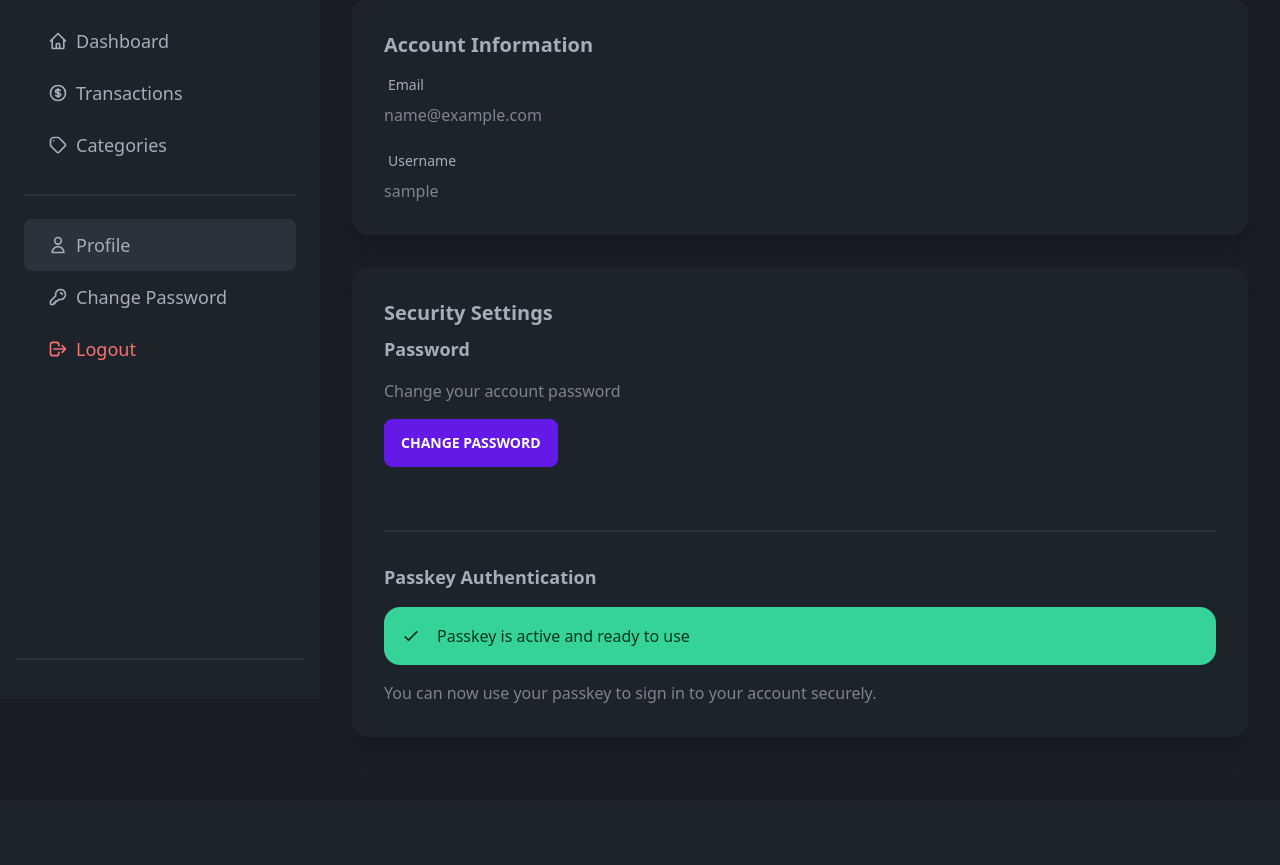
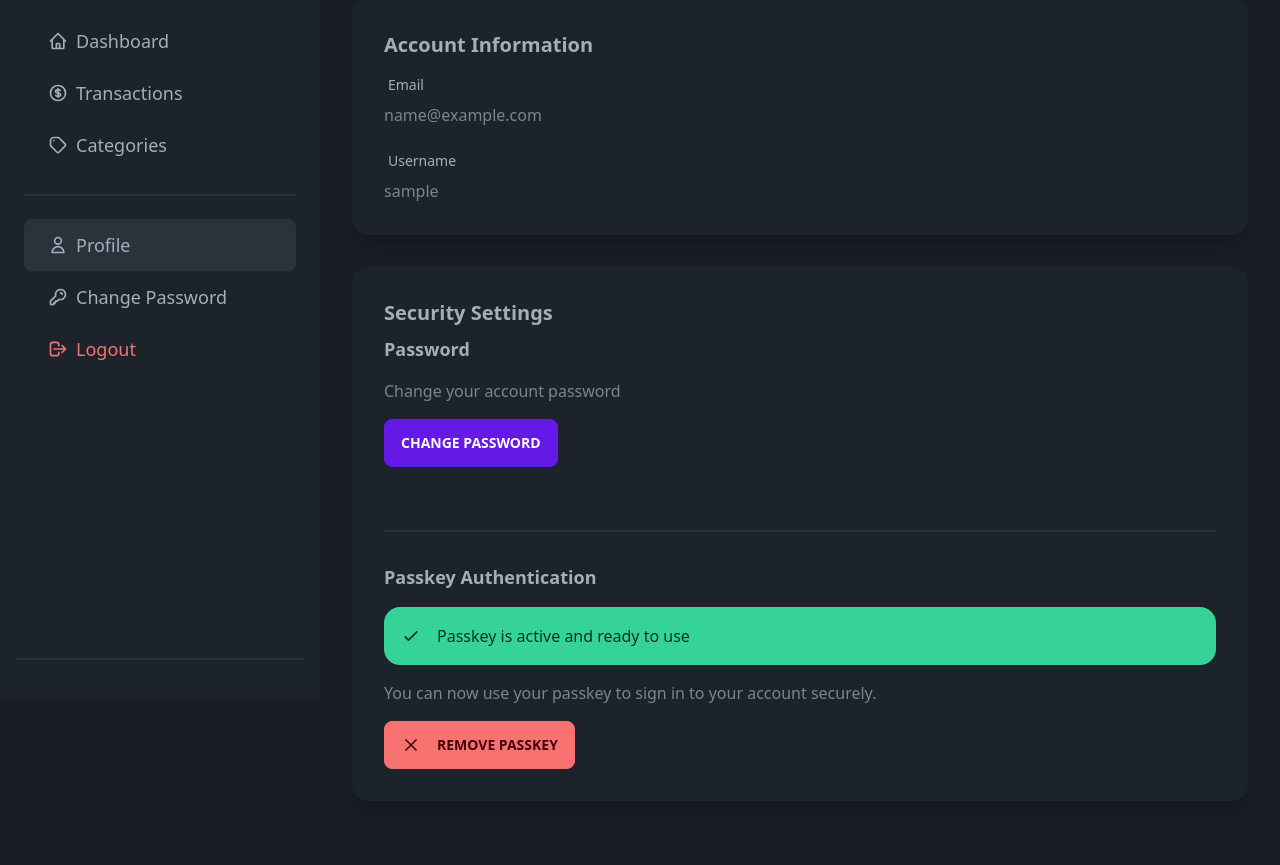
Before and after one commit to eonseed/quadrex, a Flask app: page /auth/profile in a window 1280 px wide. Shown: the part 101-966 px from the top of the page. Before the commit the page ends 804 px from the top, so only its background shows below. Run offline with Flask 3, Linux system fonts and the light colour scheme; a user stored in the database is signed in; tables that the repository leaves empty hold one stand-in row (values such as "Sample post"); some libraries are stand-ins or nearby versions.

Commit message:
Add functionality to remove passkey from profile page
* **profile.html**
  - Add "Remove Passkey" button in the "Passkey Authentication" section
  - Include `passkey-management.js` script

* **passkey-management.js**
  - Create JavaScript file to handle passkey removal
  - Use AJAX to call backend route `/auth/passkey/remove`
  - Update passkey status after removal

* **routes.py**
  - Fix syntax in passkey status checking route

```diff
--- a/app/auth/routes.py
+++ b/app/auth/routes.py
@@ -235,7 +235,7 @@ def passkey_authenticate():
         # Initialize allow_credentials list
         allow_credentials = []
 
-        if email:
+        if (email):
             # If email provided, only allow that user's passkey
             user = User.query.filter_by(email=email).first()
             if not user or not user.has_passkey():
--- /dev/null
+++ b/app/static/js/passkey-management.js
@@ -0,0 +1,45 @@
+document.addEventListener('DOMContentLoaded', function() {
+    const removePasskeyButton = document.getElementById('remove-passkey-btn');
+
+    if (removePasskeyButton) {
+        removePasskeyButton.addEventListener('click', async function() {
+            try {
+                const response = await fetch('/auth/passkey/remove', {
+                    method: 'POST',
+                    headers: {
+                        'Content-Type': 'application/json',
+                    },
+                });
+
+                if (!response.ok) {
+                    const error = await response.json();
+                    throw new Error(error.error || 'Failed to remove passkey');
+                }
+
+                const result = await response.json();
+                console.log('Passkey removed successfully:', result);
+
+                // Update the UI to reflect the removal
+                document.getElementById('passkey-success').classList.add('hidden');
+                document.getElementById('passkey-error').classList.add('hidden');
+                document.getElementById('register-passkey-btn').classList.remove('hidden');
+                removePasskeyButton.classList.add('hidden');
+
+                // Optionally, you can show a success message
+                const successMessage = document.getElementById('passkey-success-message');
+                if (successMessage) {
+                    successMessage.textContent = 'Passkey removed successfully.';
+                    document.getElementById('passkey-success').classList.remove('hidden');
+                }
+
+            } catch (error) {
+                console.error('Error removing passkey:', error);
+                const errorMessage = document.getElementById('passkey-error-message');
+                if (errorMessage) {
+                    errorMessage.textContent = error.message || 'Failed to remove passkey. Please try again.';
+                    document.getElementById('passkey-error').classList.remove('hidden');
+                }
+            }
+        });
+    }
+});
--- a/app/templates/auth/profile.html
+++ b/app/templates/auth/profile.html
@@ -96,6 +96,12 @@
                     <p class="text-base-content/70">
                         You can now use your passkey to sign in to your account securely.
                     </p>
+                    <button id="remove-passkey-btn" class="btn btn-error" type="button">
+                        <svg class="w-5 h-5 mr-2" fill="none" stroke="currentColor" viewBox="0 0 24 24">
+                            <path stroke-linecap="round" stroke-linejoin="round" stroke-width="2" d="M6 18L18 6M6 6l12 12"/>
+                        </svg>
+                        Remove Passkey
+                    </button>
                 </div>
                 {% endif %}
             </div>
@@ -108,4 +114,5 @@
     {{ super() }}
     <script src="{{ url_for('static', filename='js/webauthn-utils.js') }}" type="module"></script>
     <script src="{{ url_for('static', filename='js/passkey-register.js') }}" type="module"></script>
+    <script src="{{ url_for('static', filename='js/passkey-management.js') }}" type="module"></script>
 {% endblock %}
```
